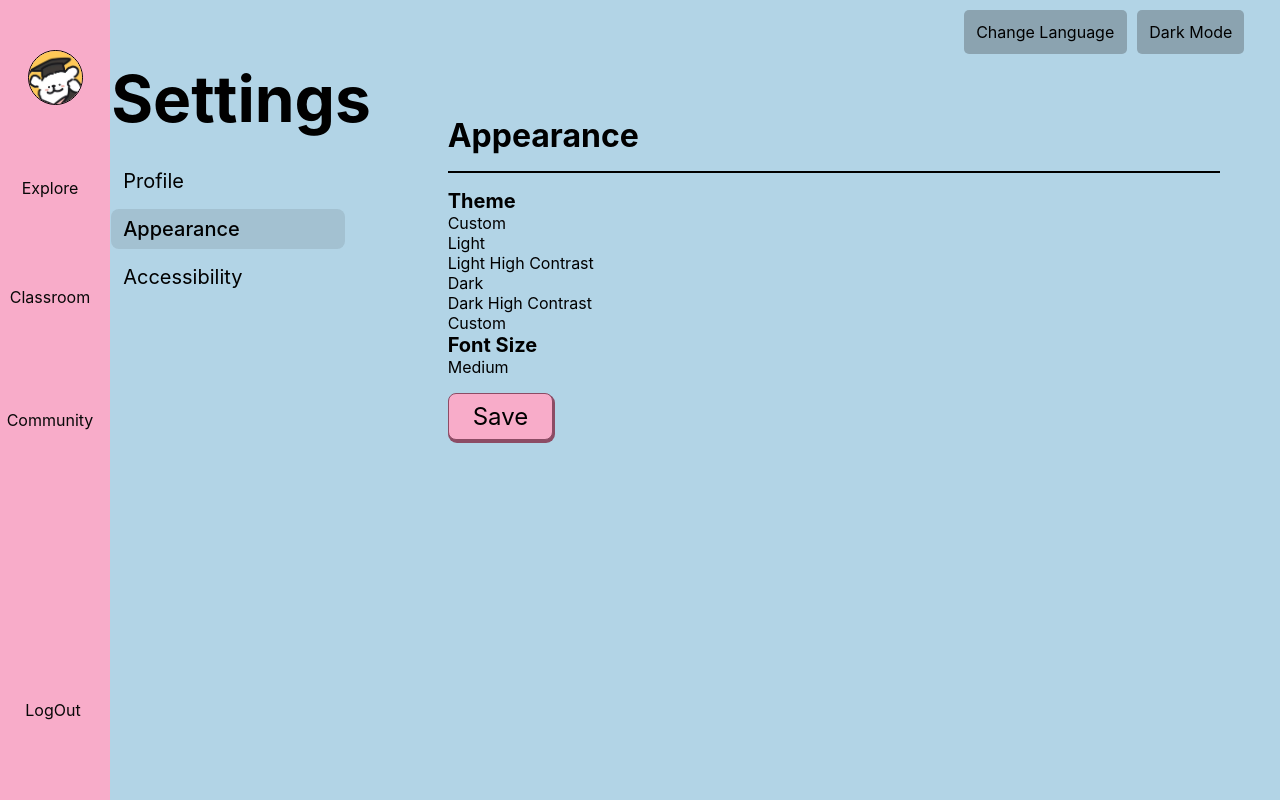
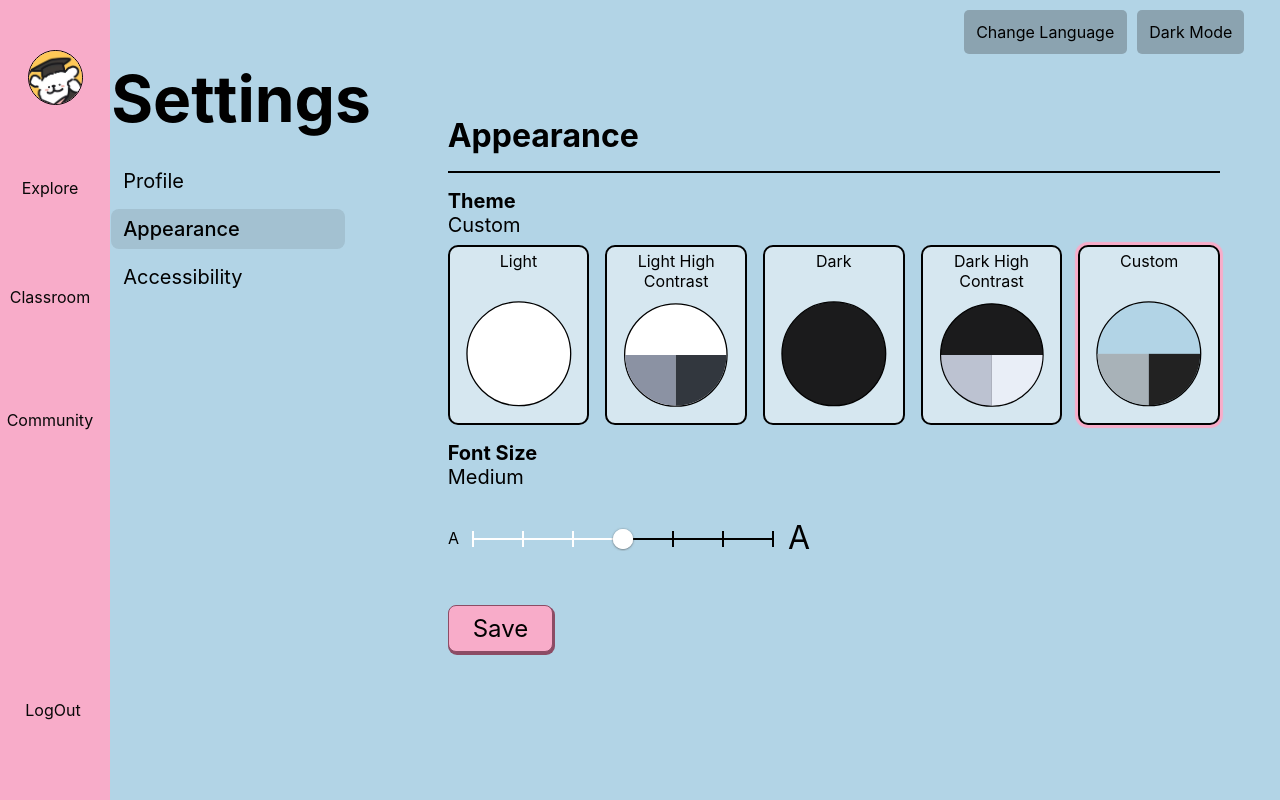
Before and after one commit to bellaw2022/AccessiLingo-436, a React (Create React App) app: page /profileappearance in a window 1280 px wide. Built offline with nearby package versions, Linux system fonts and the light colour scheme.

Commit message:
Appearance page finished

```diff
--- a/src/App.css
+++ b/src/App.css
@@ -15,6 +15,7 @@
   --button-shadow-color: #8c4c65;
   --story-bg-color: #f4f4f4;
   --profile-input-bg-color: #f4f4f4;
+  --theme-option-bg-color: #D6E7F0;
 }
 
 [data-theme='dark'] {
@@ -34,6 +35,7 @@
   --button-shadow-color: #406425;
   --story-bg-color: black;
   --profile-input-bg-color: #2e2e2e;
+  --theme-option-bg-color: #4b4d4e;
 }
 
 body {
--- a/src/routes/Profile.js
+++ b/src/routes/Profile.js
@@ -18,23 +18,23 @@ const Profile = () => {
                 <form onSubmit={handleSubmit}>
                     <div>
                         <div className='profile__details'>
-                            <label for="username">Username</label>
+                            <label htmlFor="username">Username</label>
                             <input type="text"
                                 name="username"
                                 id="username"
                                 placeholder='Username'
                                 required
-                                autocomplete="off"
+                                autoComplete="off"
                                 defaultValue="Shnitzel"
                             />
 
-                            <label for="email">Email</label>
+                            <label htmlFor="email">Email</label>
                             <input type="text"
                                 name="email"
                                 id="email"
                                 placeholder='Email'
                                 required
-                                autocomplete="off"
+                                autoComplete="off"
                                 defaultValue="Shnitzel.chowder@gmail.com"
                             />
                         </div>
@@ -44,13 +44,13 @@ const Profile = () => {
                             <button>
                                 <svg xmlns="http://www.w3.org/2000/svg"  viewBox="0 0 100 100">
                                     <path d="M 40 85 L 50 98 L 60 85 V 10 H 40 V 80 Z M 40 25 H 60" fill="transparent" strokeWidth="6" strokeLinejoin="round" strokeLinecap="round"
-                                        transform="rotate(40) scale(1.25, 1.25)" transform-origin="50 50"/>
+                                        transform="rotate(40) scale(1.25, 1.25)" transformorigin="50 50"/>
                                 </svg>
                                <span> Edit</span>
                             </button>
                         </div>
                     </div>
-                    <label for="bio">Bio</label>
+                    <label htmlFor="bio">Bio</label>
                     <textarea
                         name="bio"
                         id="bio"
@@ -58,7 +58,7 @@ const Profile = () => {
                         rows="10"
                         placeholder="Type your bio here"
                         required
-                        autocomplete="off"
+                        autoComplete="off"
                         defaultValue="Radda radda...">
                     </textarea>
                     <button className='save-button'>Save</button>
--- a/src/routes/ProfileAppearance.js
+++ b/src/routes/ProfileAppearance.js
@@ -13,33 +13,78 @@ const ProfileAppearance = () => {
                 <div>
                     <h3>Theme</h3>
                     <p>Custom</p>
-                    <div>
+                    <div className="themes-container">
                         <div>
                             <p>Light</p>
-                            {/* <svg></svg> */}
+                            <svg xmlns="http://www.w3.org/2000/svg"  viewBox="0 0 100 100">
+                                <circle cx="50" cy="50" r="40" fill="white" stroke="var(--text-color)"/>
+                            </svg>
                         </div>
                         <div>
-                            <p>Light High Contrast</p>
-                            {/* <svg></svg> */}
+                            <p>Light High<br/>Contrast</p>
+                            <svg xmlns="http://www.w3.org/2000/svg"  viewBox="0 0 100 100">
+                                <defs>
+                                    <clipPath id="ClipCircle">
+                                        <circle cx="50" cy="50" r="39.6"/>
+                                    </clipPath>
+                                </defs>
+                                <circle cx="50" cy="50" r="40" fill="white" stroke="var(--text-color)"/>
+                                <rect x="0" y="50" width="50" height="50" clipPath="url(#ClipCircle)" fill="#8B92A3"/>
+                                <rect x="50" y="50" width="50" height="50" clipPath="url(#ClipCircle)" fill="#32373E"/>
+                            </svg>
                         </div>
                         <div>
                             <p>Dark</p>
-                            {/* <svg></svg> */}
+                            <svg xmlns="http://www.w3.org/2000/svg"  viewBox="0 0 100 100">
+                                <circle cx="50" cy="50" r="40" fill="#1B1B1C" stroke="var(--text-color)"/>
+                            </svg>
                         </div>
                         <div>
-                            <p>Dark High Contrast</p>
-                            {/* <svg></svg> */}
+                            <p>Dark High<br/>Contrast</p>
+                            <svg xmlns="http://www.w3.org/2000/svg"  viewBox="0 0 100 100">
+                                <circle cx="50" cy="50" r="40" fill="#1B1B1C" stroke="var(--text-color)"/>
+                                <rect x="0" y="50" width="50" height="50" clipPath="url(#ClipCircle)" fill="#BCC2D1"/>
+                                <rect x="50" y="50" width="50" height="50" clipPath="url(#ClipCircle)" fill="#E9EEF7"/>
+                            </svg>
                         </div>
-                        <div>
+                        <div className="custom-theme">
                             <p>Custom</p>
-                            {/* <svg></svg> */}
+                            <svg xmlns="http://www.w3.org/2000/svg"  viewBox="0 0 100 100">
+                                <circle cx="50" cy="50" r="40" fill="#B2D4E6" stroke="var(--text-color)"/>
+                                <rect x="0" y="50" width="50" height="50" clipPath="url(#ClipCircle)" fill="#A8B2B8"/>
+                                <rect x="50" y="50" width="50" height="50" clipPath="url(#ClipCircle)" fill="#222222"/>
+                            </svg>
                         </div>
                     </div>
                 </div>
-                <div>
+                <div className="appearance__font-size">
                     <h3>Font Size</h3>
                     <p>Medium</p>
-                    {/* <svg></svg> */}
+                    <svg xmlns="http://www.w3.org/2000/svg"  viewBox="0 0 375 100">
+                        <defs>
+                        <filter id="drop-shadow" primitiveUnits="objectBoundingBox">
+                            <feDropShadow in="SourceGraphic" stdDeviation="0.05" dx="0" dy="0.025" flood-color="#555"/>
+                            <feMerge>
+                                <feMergeNode />
+                                <feMergeNode in="SourceGraphic" />
+                            </feMerge>
+                        </filter>
+                        </defs>
+                        <text x="0" y="55">A</text>
+                        <text x="340" y="60" fontSize="2rem">A</text>
+                        <g strokeWidth="2">
+                            <path d="M 25 50 H 175" stroke="white" />
+                            <path d="M 175 50 H 325" stroke="black" />
+                            <path id="tick-white" d="M 25 42 V 58" stroke="white"/>
+                            <use href="#tick-white" x="50"/>
+                            <use href="#tick-white" x="100"/>
+                            <use href="#tick-white" x="150"/>
+                            <path id="tick-black" d="M 225 42 V 58" stroke="black"/>
+                            <use href="#tick-black" x="50"/>
+                            <use href="#tick-black" x="100"/>
+                        </g>
+                        <circle cx="175" cy="50" r="10" fill="white" filter="url(#drop-shadow)"/>
+                    </svg>
                 </div>
                 <button className='save-button'>Save</button>
             </section>
--- a/src/styles/Profile.css
+++ b/src/styles/Profile.css
@@ -204,10 +204,42 @@
 /*                                   APPEARANCE                                   */
 /**********************************************************************************/
 
-.appearance > div {
-
+.appearance > div > p {
+    font-size: 1.25rem;
 }
 
+.appearance .themes-container {
+    display: flex;
+    align-items: center;
+    justify-content: space-evenly;
+    gap: 1rem;
+    margin-top: 0.5rem;
+}
+
+.appearance .themes-container > div {
+    flex: 1 1;
+    text-align: center;
+    border-radius: 10px;
+    padding: 0.25rem;
+    border: 2px solid var(--text-color);
+    background-color: var(--theme-option-bg-color);
+    height: 180px;
+    display: flex;
+    flex-flow: column nowrap;
+    justify-content: space-between;
+}
+
+.appearance .themes-container .custom-theme {
+    box-shadow: 0 0 1px 3px var(--button-hover-bg-color);
+}
+
+.appearance .appearance__font-size {
+    margin-top: 1rem;
+}
+
+.appearance .appearance__font-size svg {
+    height: 100px;
+}
 
 /**********************************************************************************/
 /*                                 ACCESSIBILITY                                  */
```
